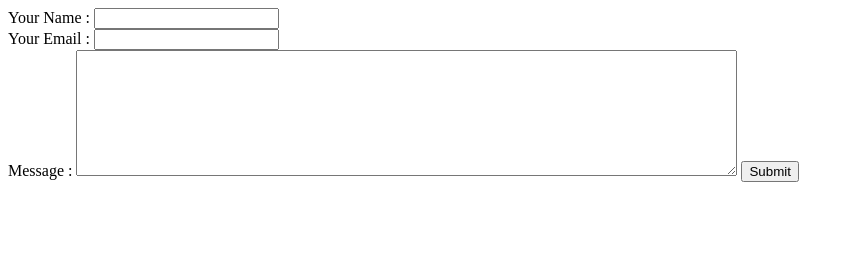
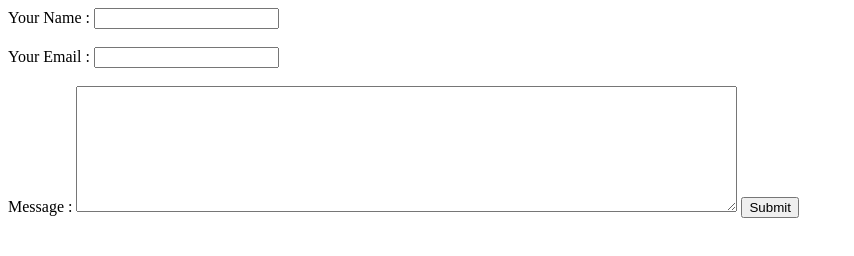
Before and after one commit to ganeshgk-web/cv, a plain HTML site: page contact.html in a window 1280 px wide. Shown: the whole page, without its empty margins (0-854 px from the left). Drawn offline with Linux system fonts and the light colour scheme.

Commit message:
Update contact.html

```diff
--- a/contact.html
+++ b/contact.html
@@ -9,9 +9,9 @@
 <body>
 <form action="mailto:ganeshkrishna530@hotmail.com" method="post" enctype="text/plain">
   <label>Your Name :</label>
-  <input type="text" name="yourname" value=""><br>
+  <input type="text" name="yourname" value=""><br><br>
   <label>Your Email :</label>
-  <input type="email" name="youremail" value=""><br>
+  <input type="email" name="youremail" value=""><br><br>
   <label>Message :</label>
   <textarea name="message" rows="8" cols="80"></textarea>
   <input type="submit">
```
